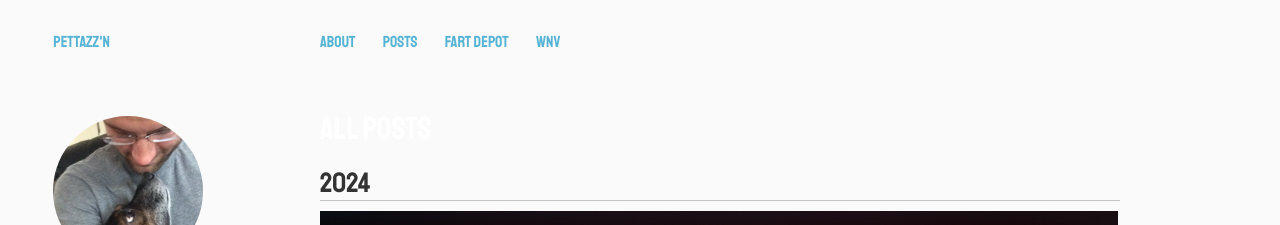
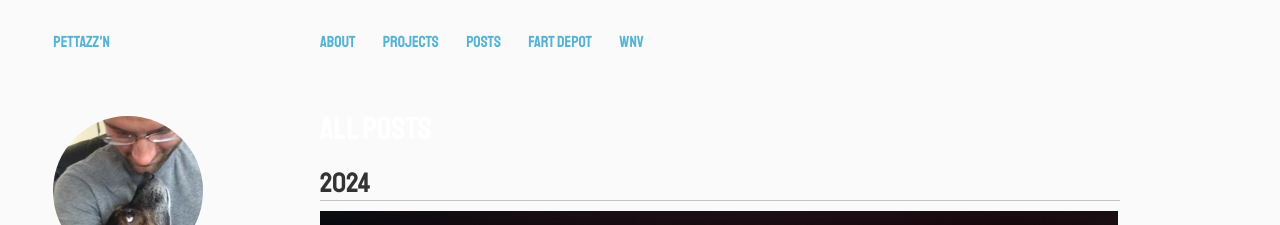
Before and after one commit to pettazz/pettazz.com, a Jekyll site: the page built from posts/index.md, in a window 1280 px wide and 900 px high. Shown: the top 225 px of the window. Built offline with Jekyll 4.4.1, drawn with Linux system fonts in a browser that asks for light colours; nearby versions of some CDN libraries.

Commit message:
add projects category and page

```diff
--- a/_data/navigation.yml
+++ b/_data/navigation.yml
@@ -2,6 +2,9 @@
 
 - title: About
   url: /about/
+
+- title: Projects
+  url: /projects/
 
 - title: Posts
   url: /posts/
--- /dev/null
+++ b/_includes/_post-list.html
@@ -0,0 +1,32 @@
+    {% for post in posts %}
+      {% unless post.next %}
+        <h3>{{ post.date | date: '%Y' }}</h3>
+      {% else %}
+        {% capture year %}{{ post.date | date: '%Y' }}{% endcapture %}
+        {% capture nyear %}{{ post.next.date | date: '%Y' }}{% endcapture %}
+        {% if year != nyear %}
+          <h3>{{ post.date | date: '%Y' }}</h3>
+        {% endif %}
+      {% endunless %}
+      <article>
+        <div class="index-header-wrapper" data-index-header-image=
+          {% if post.image.feature %}
+            {% if post.image.feature contains 'http' %}
+                "{{ post.image.feature }}"
+              {% else %}
+                "{{ site.url }}/images/{{ post.image.feature }}"
+              {% endif %}
+            {% endif %} >
+          <a href="{{ site.url }}{{ post.url }}" title="{{ post.title }}"><h1>{{ post.title }}</h1></a>
+        </div>
+        {% if post.link %}
+          <h2 class="link-post"><a href="{{ site.url }}{{ post.url }}" title="{{ post.title }}">{{ post.title }}</a> <a href="{{ post.link }}" target="_blank" title="{{ post.title }}"><i class="fa fa-link"></i></a></h2>
+        {% else %}
+          <a href="{{ site.url }}{{ post.url }}" title="{{ post.title }}">
+            {% if post.tagline %}<h2>{{ post.tagline }}</h2>{% endif %}
+            <p>{{ post.excerpt | strip_html }}</p>
+          </a>
+        {% endif %}
+        <p class="post-meta">Posted on {{ post.date | date: "%B %d, %Y" }}{% if post.modified %}, Updated on {{ post.modified | date: "%B %d, %Y" }}{% endif %}</p>
+      </article>
+    {% endfor %}
--- a/_layouts/post-index.html
+++ b/_layouts/post-index.html
@@ -34,38 +34,13 @@
   </div>
   <div id="index">
     <h1>{{ page.title }}</h1>
-    {% for post in site.posts %}
-    {% unless post.next %}
-      <h3>{{ post.date | date: '%Y' }}</h3>
-      {% else %}
-        {% capture year %}{{ post.date | date: '%Y' }}{% endcapture %}
-        {% capture nyear %}{{ post.next.date | date: '%Y' }}{% endcapture %}
-        {% if year != nyear %}
-          <h3>{{ post.date | date: '%Y' }}</h3>
-        {% endif %}
-      {% endunless %}
-      <article>
-        <div class="index-header-wrapper" data-index-header-image=
-          {% if post.image.feature %}
-            {% if post.image.feature contains 'http' %}
-                "{{ post.image.feature }}"
-              {% else %}
-                "{{ site.url }}/images/{{ post.image.feature }}"
-              {% endif %}
-            {% endif %} >
-          <a href="{{ site.url }}{{ post.url }}" title="{{ post.title }}"><h1>{{ post.title }}</h1></a>
-        </div>
-        {% if post.link %}
-          <h2 class="link-post"><a href="{{ site.url }}{{ post.url }}" title="{{ post.title }}">{{ post.title }}</a> <a href="{{ post.link }}" target="_blank" title="{{ post.title }}"><i class="fa fa-link"></i></a></h2>
-        {% else %}
-          <a href="{{ site.url }}{{ post.url }}" title="{{ post.title }}">
-            {% if post.tagline %}<h2>{{ post.tagline }}</h2>{% endif %}
-            <p>{{ post.excerpt | strip_html }}</p>
-          </a>
-        {% endif %}
-        <p class="post-meta">Posted on {{ post.date | date: "%B %d, %Y" }}{% if post.modified %}, Updated on {{ post.modified | date: "%B %d, %Y" }}{% endif %}</p>
-      </article>
-    {% endfor %}
+    {% if page.category_index %}
+      {% assign posts = site.categories[page.category_index] %}
+    {% else %}
+      {% assign posts = site.posts %}
+    {% endif %}
+    {% include _post-list.html %}
+
   </div><!-- /#index -->
 </div><!-- /#main -->
 
```
Also changed, not shown: projects/index.md (added, +11 -0 lines), images/marathon_header.jpg (added), images/marathon_header@2x.jpg (added).
